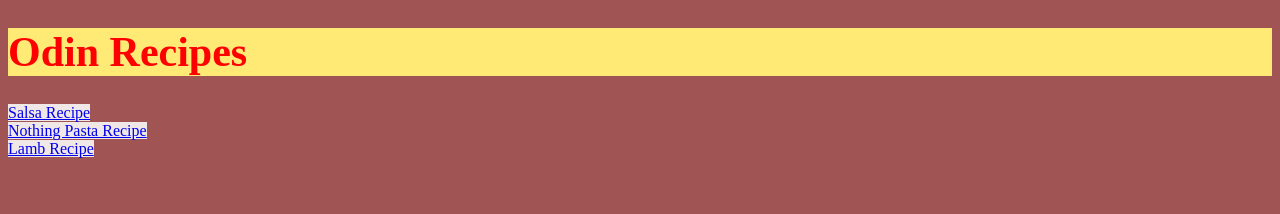
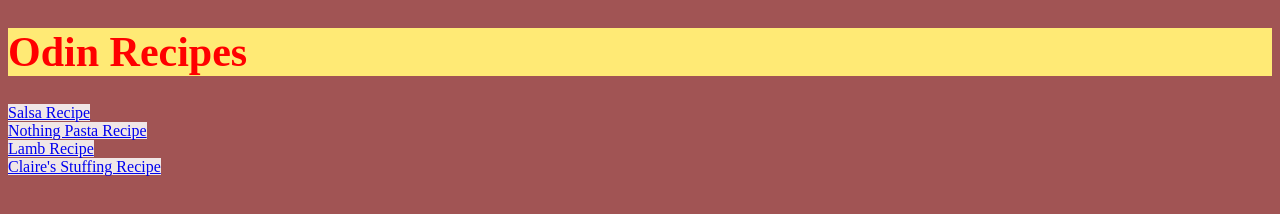
Before and after one commit to milesvkean/odin-recipes, a plain HTML site: page index.html in a window 1280 px wide. Drawn offline with Linux system fonts and the light colour scheme.

Commit message:
Add stuffing recipe

```diff
--- a/index.html
+++ b/index.html
@@ -12,6 +12,6 @@
     <a class="a" href="recipes/salsa.html">Salsa Recipe</a><br>
     <a class="a" href="recipes/nothing_pasta.html">Nothing Pasta Recipe</a><br>
     <a class="a" href="recipes/lamb.html">Lamb Recipe</a><br>
-    <!-- <a class="a" href="recipes/quesadilla.html">Quesadilla Recipe</a> -->
+    <a class="a" href="recipes/stuffing.html">Claire's Stuffing Recipe</a>
 </body>
 </html>
```
